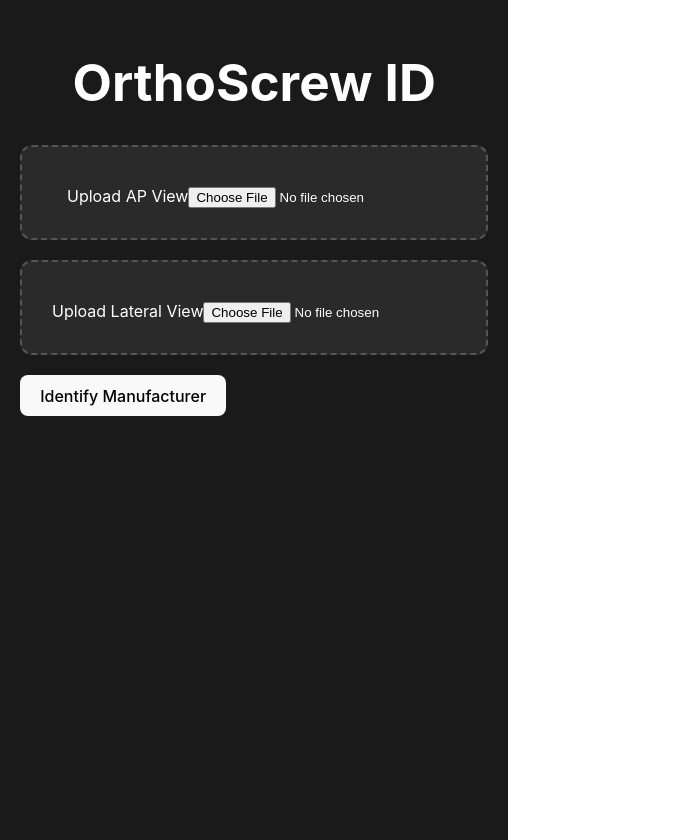
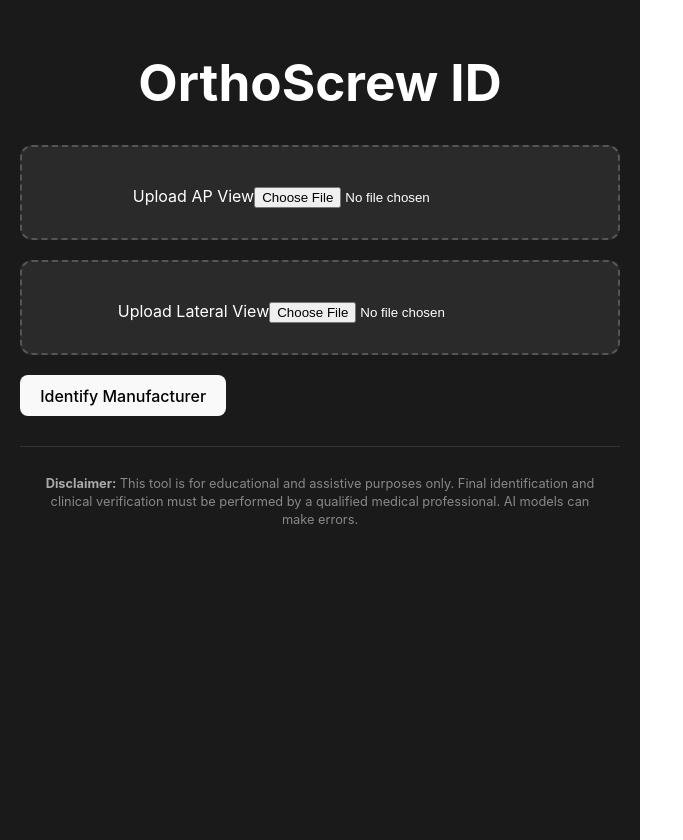
Before and after one commit to SLUVisLab/ortho_screw_classification, a React app in the folder web_app/frontend/: page / in a window 1280 px wide. Shown: the whole page, without its empty margins (0-683 px from the left). Built offline with nearby package versions, Linux system fonts and the light colour scheme; the HTML template or start-up script is replaced by a standard one.

Commit message:
Add indemnification disclaimer

```diff
--- a/web_app/frontend/src/App.css
+++ b/web_app/frontend/src/App.css
@@ -105,3 +105,17 @@ header {
   text-align: center;
   margin-top: 10px;
 }
+
+.disclaimer {
+  margin-top: 30px;
+  padding: 15px;
+  border-top: 1px solid #333;
+  color: #888;
+  font-size: 0.8rem;
+  text-align: center;
+  line-height: 1.4;
+}
+
+.disclaimer strong {
+  color: #aaa;
+}
--- a/web_app/frontend/src/App.jsx
+++ b/web_app/frontend/src/App.jsx
@@ -104,6 +104,14 @@ function App() {
           </div>
 
           {error && <div className="error">{error}</div>}
+
+          <div className="disclaimer">
+            <p>
+              <strong>Disclaimer:</strong> This tool is for educational and assistive purposes only.
+              Final identification and clinical verification must be performed by a qualified medical professional.
+              AI models can make errors.
+            </p>
+          </div>
         </div>
       )}
 
```
